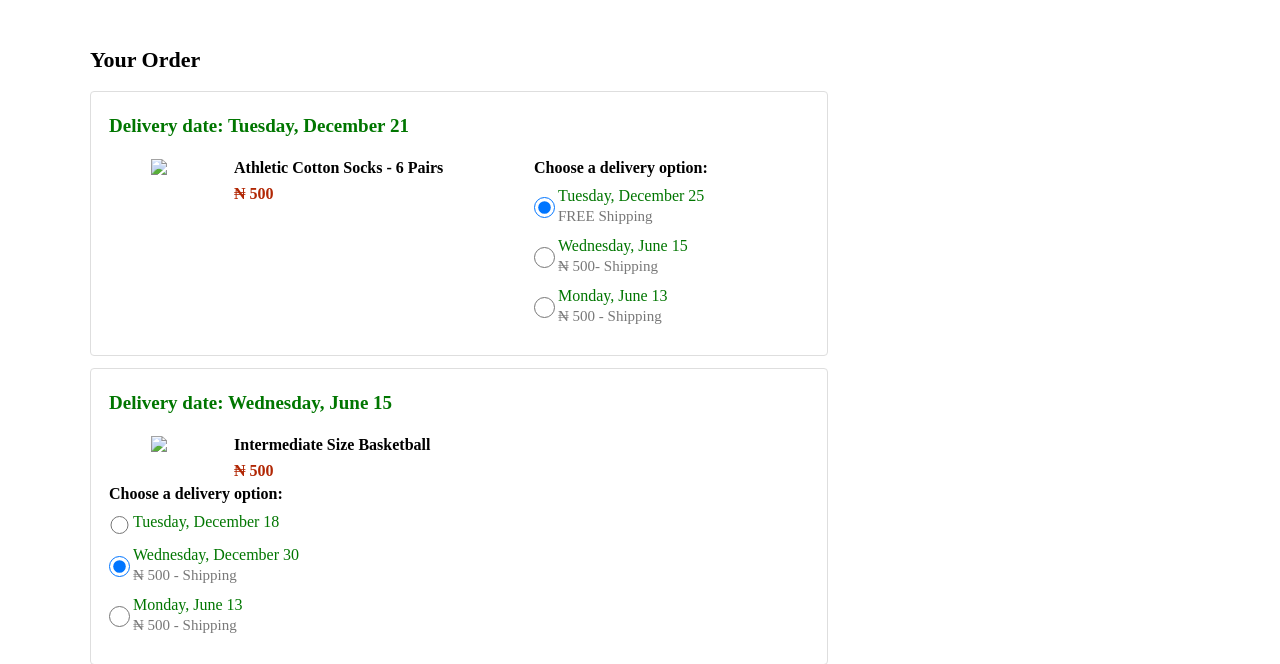
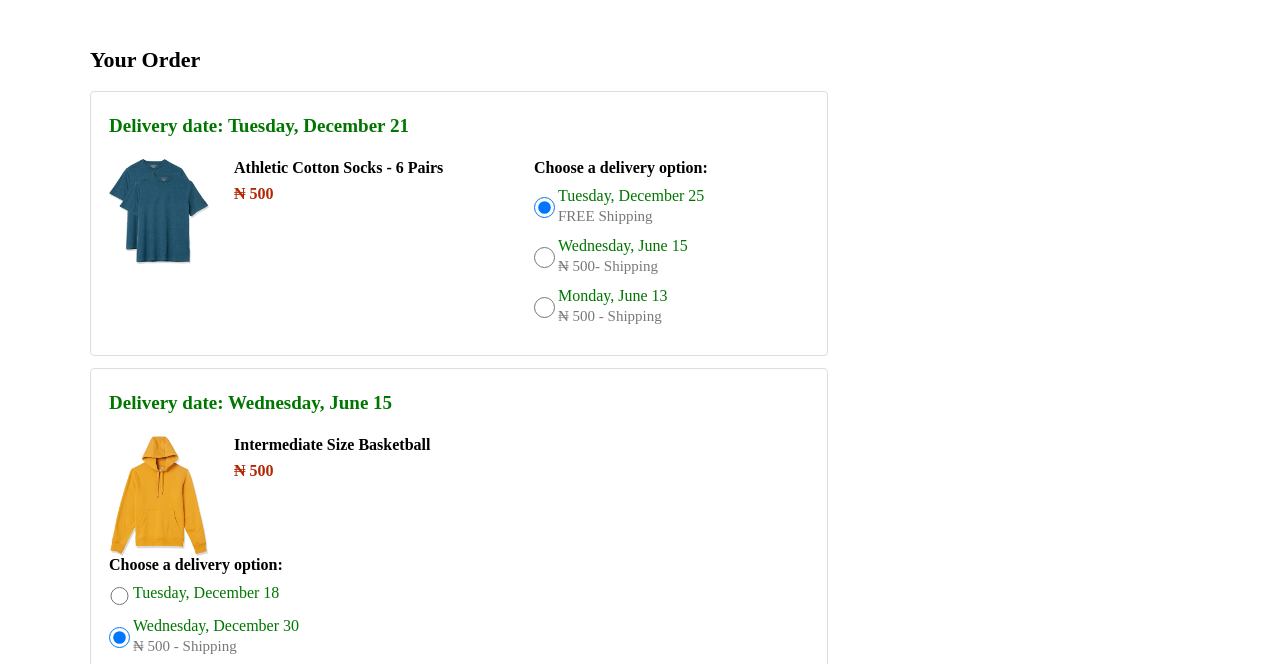
Before and after one commit to wfceza/cezacart, a plain HTML site: page mencheckout.html in a window 1280 px wide. Shown: the part 111-775 px from the top of the page. Drawn offline with Linux system fonts and the light colour scheme.

Commit message:
Update mencheckout.html

```diff
--- a/mencheckout.html
+++ b/mencheckout.html
@@ -32,7 +32,7 @@
 
               <div class="cart-item-details-grid">
                 <img class="product-image"
-                  src="./images/products/adults-plain-cotton-tshirt-2-pack-teal.jpg">
+                  src="./products/adults-plain-cotton-tshirt-2-pack-teal.jpg">
 
                 <div class="cart-item-details">
                   <div class="product-name">
@@ -99,7 +99,7 @@
 
               <div class="cart-item-details-grid">
                 <img class="product-image"
-                  src="./images/products/plain-hooded-fleece-sweatshirt-yellow.jpg">
+                  src="./products/plain-hooded-fleece-sweatshirt-yellow.jpg">
 
                 <div class="cart-item-details">
                   <div class="product-name">
```
